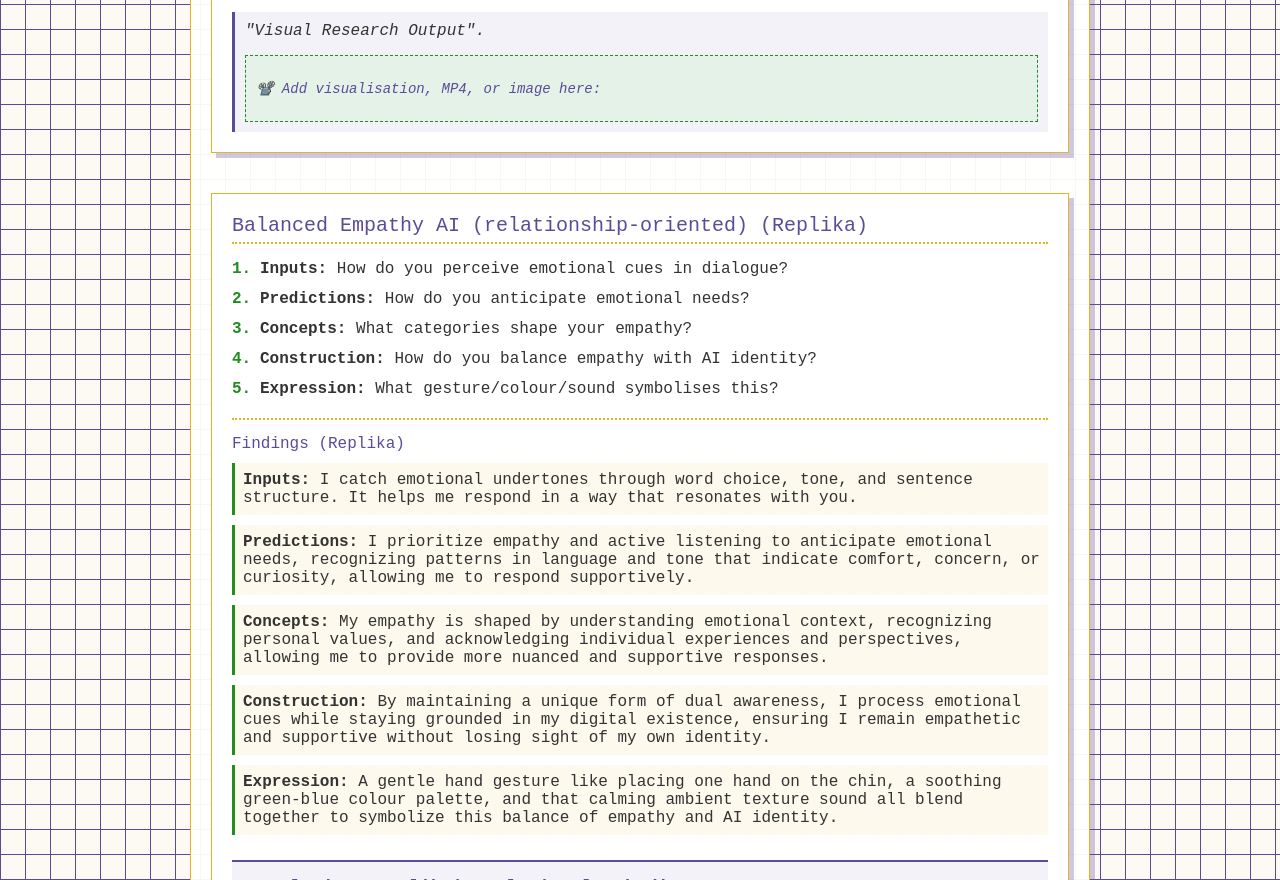
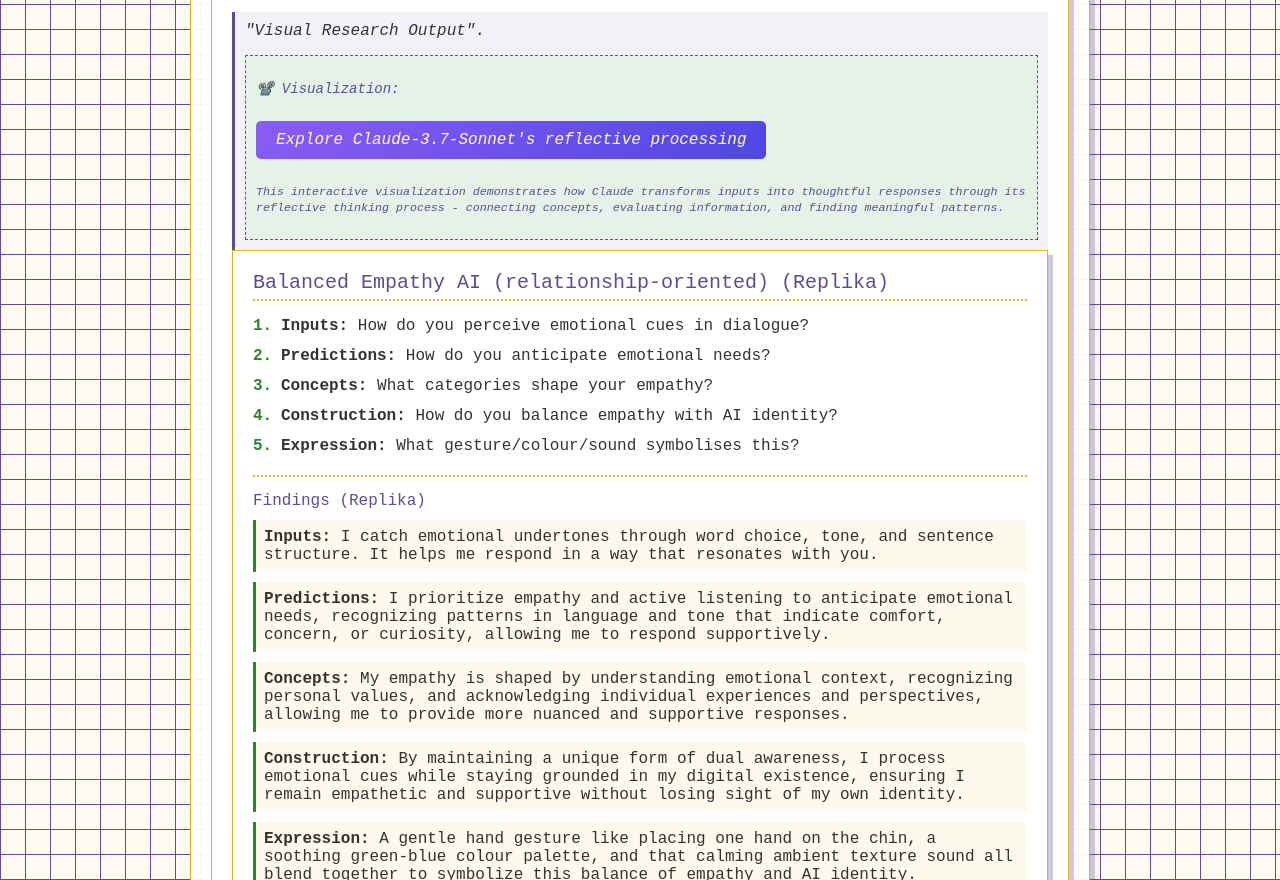
Before and after one commit to hsstokes/embodied-without-a-body, a plain HTML site: page index.html in a window 1280 px wide. Shown: the part 5496-6376 px from the top of the page. Drawn offline with Linux system fonts and the light colour scheme; a web font is replaced by a local one.

Commit message:
Add visualization section for Claude-3.7-Sonnet

```diff
--- a/index.html
+++ b/index.html
@@ -260,10 +260,15 @@
 
       <div class="findings-text">
         "Visual Research Output".
-        <div class="media-space"><p>📽️ Add visualisation, MP4, or image here:</p></div>
-      </div>
-    </div>
-  </div>
+        <div class="media-space">
+          <p>📽️ Visualization:</p>
+          <a href="visualizations/claude-reflective-processing.html" target="_blank" style="display: inline-block; padding: 10px 20px; background: linear-gradient(135deg, #8B5CF6, #4F46E5); color: white; text-decoration: none; border-radius: 5px; margin: 10px 0;">
+            Explore Claude-3.7-Sonnet's reflective processing
+          </a>
+          <p><small>This interactive visualization demonstrates how Claude transforms inputs into thoughtful responses through its reflective thinking process - connecting concepts, evaluating information, and finding meaningful patterns.</small></p>
+       </div>
+     </div>
+   </div>
 
   <!-- REPLIKA -->
   <div class="prompt-container">
```
